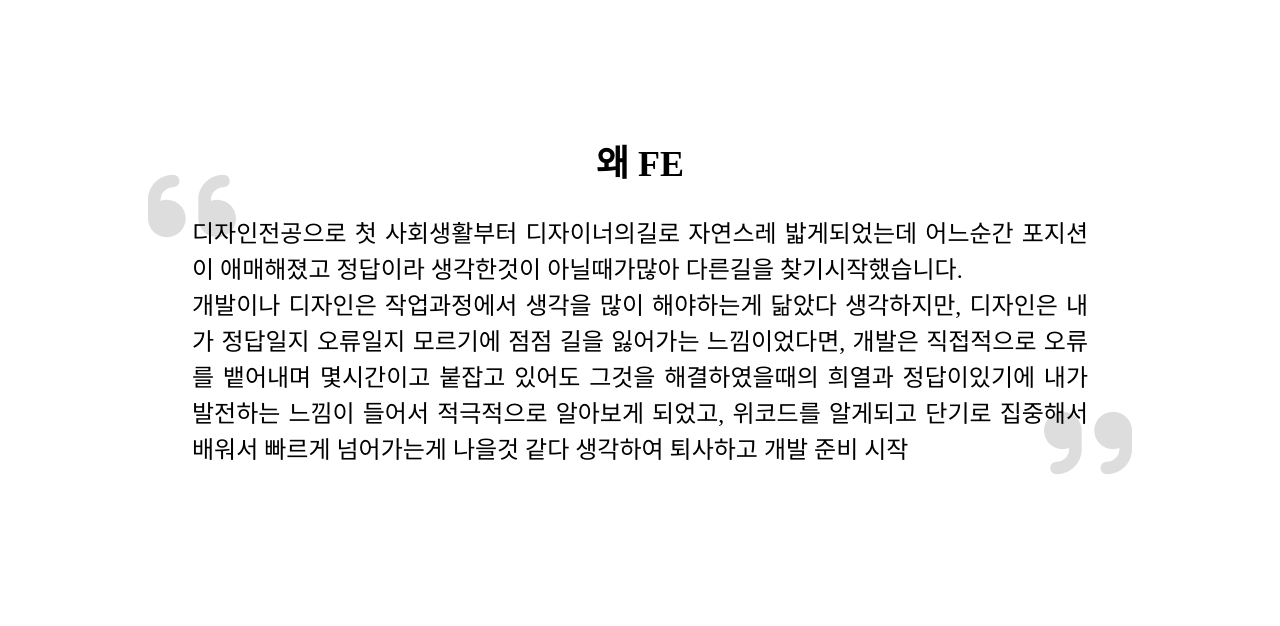
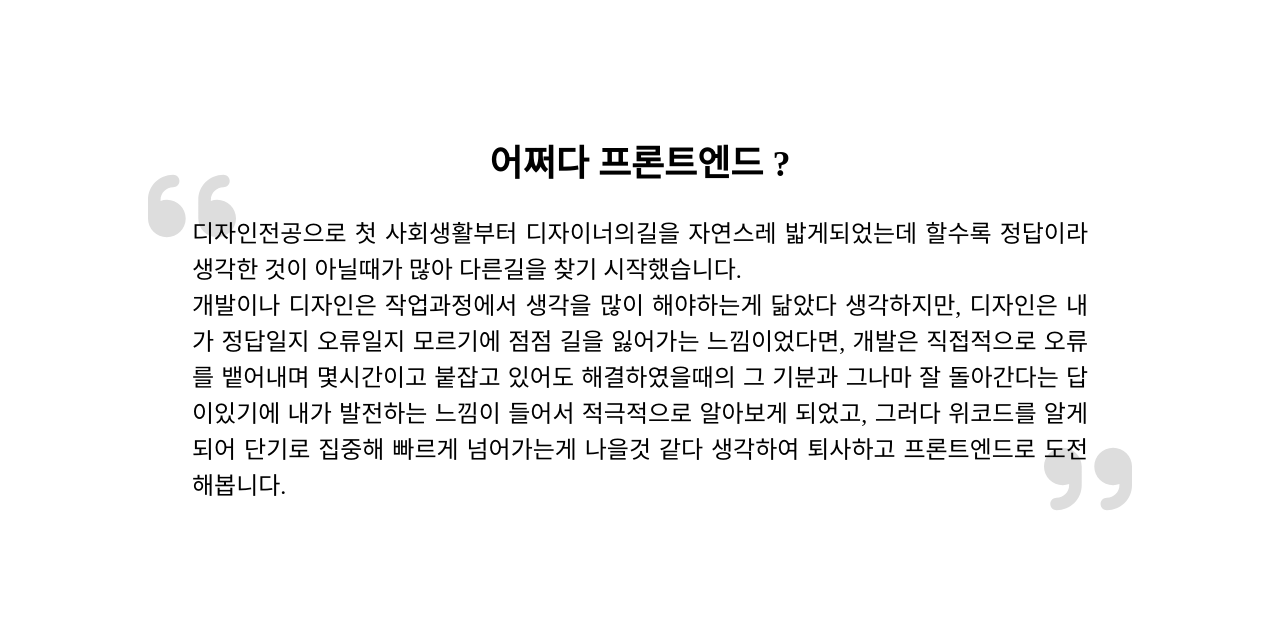
Before and after one commit to sseung-i/w1_iam, a plain HTML site: page index.html in a window 1280 px wide. Shown: the part 1260-1886 px from the top of the page. Drawn offline with Linux system fonts and the light colour scheme.

Commit message:
modify : whydev
text

```diff
--- a/index.html
+++ b/index.html
@@ -51,12 +51,12 @@
         <p class="port_btn" onclick="portBtn()">portfolio</p>
     </section>
     <section class="sub_whydev">
-        <h3>왜 FE</h3>
+        <h3>어쩌다 프론트엔드 ?</h3>
         <p>
-            디자인전공으로 첫 사회생활부터 디자이너의길로 자연스레 밟게되었는데 어느순간 포지션이 애매해졌고 정답이라 생각한것이 아닐때가많아 다른길을 찾기시작했습니다.<br>
+            디자인전공으로 첫 사회생활부터 디자이너의길을 자연스레 밟게되었는데 할수록 정답이라 생각한 것이 아닐때가 많아 다른길을 찾기 시작했습니다.<br>
             개발이나 디자인은 작업과정에서 생각을 많이 해야하는게 닮았다 생각하지만, 디자인은 내가 정답일지 오류일지 모르기에 점점 길을 잃어가는 느낌이었다면,
-            개발은 직접적으로 오류를 뱉어내며 몇시간이고 붙잡고 있어도 그것을 해결하였을때의 희열과 정답이있기에 내가 발전하는 느낌이 들어서 적극적으로 알아보게 되었고,
-            위코드를 알게되고 단기로 집중해서 배워서 빠르게 넘어가는게 나을것 같다 생각하여 퇴사하고 개발 준비 시작
+            개발은 직접적으로 오류를 뱉어내며 몇시간이고 붙잡고 있어도 해결하였을때의 그 기분과 그나마 잘 돌아간다는 답이있기에 내가 발전하는 느낌이 들어서 적극적으로 알아보게 되었고,
+            그러다 위코드를 알게되어 단기로 집중해 빠르게 넘어가는게 나을것 같다 생각하여 퇴사하고 프론트엔드로 도전해봅니다.
         </p>
     </section>
     <section class="sub_like">
```
